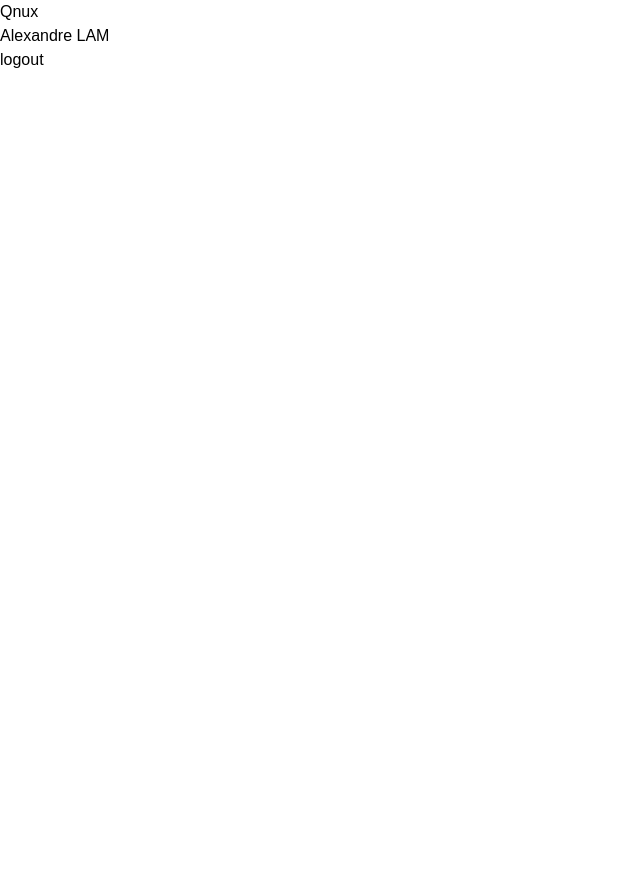
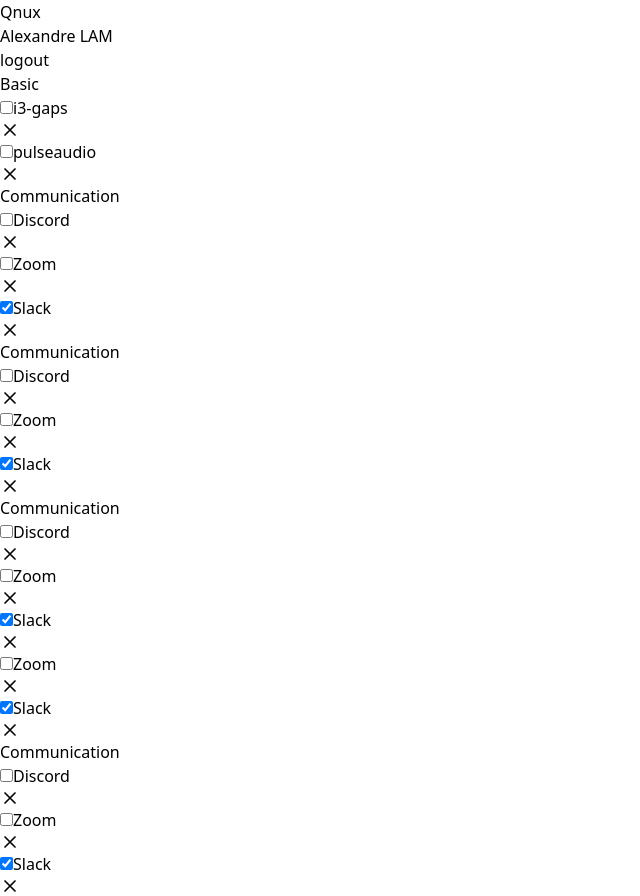
Before and after one commit to alexandrelam/qnux, a Nuxt app: page / in a window 1280 px wide. Shown: the whole page, without its empty margins (0-640 px from the left). Before the commit the page ends 800 px from the top, so only its background shows below. Built offline with nearby package versions, Linux system fonts and the light colour scheme.

Commit message:
added category, store, card

```diff
--- a/components/Card.vue
+++ b/components/Card.vue
@@ -1,8 +1,20 @@
 <template lang="pug">
     div.flex.justify-center.mt-5
-      div.bg-white.rounded-t-lg.max-w-card.flex-grow.mx-5.shadow
+      div.bg-white.rounded-t-lg.max-w-card.flex-grow.mx-5.shadow.flex.justify-evenly.flex-wrap.pt-14.px-10.content-start
+        CategoryList(v-for="(category, index) in category_list" :title="category.category_title" :list="category.content").mb-10
 </template>
 
 <script>
-export default {};
+import CategoryList from "./CategoryList";
+
+export default {
+  components: {
+    CategoryList
+  },
+  data() {
+    return {
+      category_list: this.$store.state.list
+    };
+  }
+};
 </script>
--- /dev/null
+++ b/components/CategoryList.vue
@@ -0,0 +1,25 @@
+<template lang="pug">
+    div
+      input(type="text" :value="title").text-lg.font-bold.mb-4.focus_outline-none
+      div
+        ListElement(v-for="(program, index) in list" :isChecked="program.isChecked" :textvalue="program.title")
+</template>
+<script>
+import { mapMutations } from "vuex";
+import ListElement from "./ListElement";
+
+export default {
+  components: {
+    ListElement
+  },
+  props: {
+    title: { type: String, required: true },
+    list: { type: Array, required: true }
+  },
+  methods: {
+    test(e) {
+      console.log(e);
+    }
+  }
+};
+</script>
--- /dev/null
+++ b/components/ListElement.vue
@@ -0,0 +1,17 @@
+<template lang="pug">
+  div.flex.gap-4.items-center
+    input(type="checkbox" v-model="isChecked" @change="$emit('check', isChecked)")
+    input(type="text" v-model="textvalue").focus_outline-none
+    div(v-if="textvalue!==''")
+      svg(xmlns="http://www.w3.org/2000/svg" class="h-5 w-5" fill="none" viewBox="0 0 24 24" stroke="currentColor")
+        path(stroke-linecap="round" stroke-linejoin="round" stroke-width="2" d="M6 18L18 6M6 6l12 12")
+
+</template>
+<script>
+export default {
+  props: {
+    isChecked: { Boolean, default: false },
+    textvalue: { String, default: "" }
+  }
+};
+</script>
--- a/pages/index.vue
+++ b/pages/index.vue
@@ -1,20 +1,19 @@
 <template lang="pug">
-  div.flex.flex-col.h-screen.bg-blue-bg
+  div.flex.flex-col.h-screen.bg-blue-bg.overflow-y-scroll
     Navbar
     Card.flex-grow
 </template>
 
 <script>
-import Navbar from '~/components/Navbar'
-import Card from '~/components/Card'
+import Navbar from "~/components/Navbar";
+import Card from "~/components/Card";
 
 export default {
- components:{
-   Navbar,
-   Card
- }
-}
+  components: {
+    Navbar,
+    Card
+  }
+};
 </script>
 
-<style lang="sass">
-</style>
+<style lang="sass"></style>
--- /dev/null
+++ b/store/index.js
@@ -0,0 +1,125 @@
+export const state = () => ({
+    list: [
+        {
+            category_title: "Basic",
+            content: [
+                {
+                    id: 1,
+                    isChecked: false,
+                    title: "i3-gaps"
+                },
+                {
+                    id: 2,
+                    isChecked: false,
+                    title: "pulseaudio"
+                }
+            ]
+        },
+        {
+            category_title: "Communication",
+            content: [
+                {
+                    id: 3,
+                    isChecked: false,
+                    title: "Discord"
+                },
+                {
+                    id: 4,
+                    isChecked: false,
+                    title: "Zoom"
+                },
+                {
+                    id: 5,
+                    isChecked: true,
+                    title: "Slack"
+                }
+            ]
+        },
+        {
+            category_title: "Communication",
+            content: [
+                {
+                    id: 3,
+                    isChecked: false,
+                    title: "Discord"
+                },
+                {
+                    id: 4,
+                    isChecked: false,
+                    title: "Zoom"
+                },
+                {
+                    id: 5,
+                    isChecked: true,
+                    title: "Slack"
+                }
+            ]
+        },
+        {
+            category_title: "Communication",
+            content: [
+                {
+                    id: 3,
+                    isChecked: false,
+                    title: "Discord"
+                },
+                {
+                    id: 4,
+                    isChecked: false,
+                    title: "Zoom"
+                },
+                {
+                    id: 5,
+                    isChecked: true,
+                    title: "Slack"
+                },
+                {
+                    id: 4,
+                    isChecked: false,
+                    title: "Zoom"
+                },
+                {
+                    id: 5,
+                    isChecked: true,
+                    title: "Slack"
+                }
+            ]
+        },
+   {
+            category_title: "Communication",
+            content: [
+                {
+                    id: 3,
+                    isChecked: false,
+                    title: "Discord"
+                },
+                {
+                    id: 4,
+                    isChecked: false,
+                    title: "Zoom"
+                },
+                {
+                    id: 5,
+                    isChecked: true,
+                    title: "Slack"
+                }
+            ]
+        },
+    ]
+})
+
+export const mutations = {
+    add(state, obj) {
+      state.list.push({
+        obj,
+      })
+    },
+    addEmpty(state){
+        state.list.push(
+            {
+                text:"",
+                isChecked: false
+            }
+        )
+    }
+  }
--- a/tailwind.config.js
+++ b/tailwind.config.js
@@ -5,9 +5,6 @@ module.exports = {
   purge: [],
   darkMode: false, // or 'media' or 'class'
   theme: {
-    fontFamily: {
-      sans: ['Cabin', 'sans-serif'],
-    },
     colors:{
       blue:{
         DEFAULT: '#0B60B0',
```
